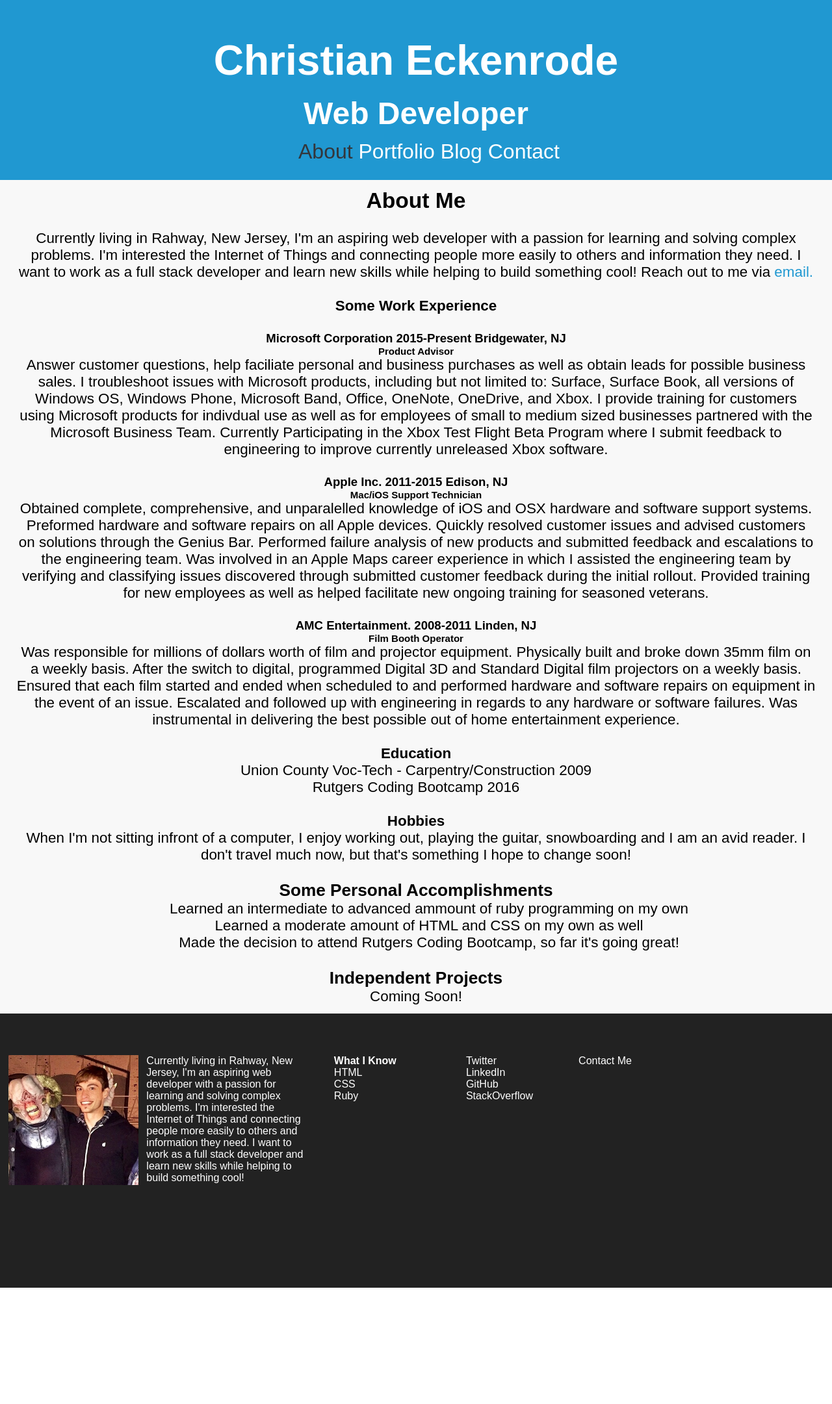
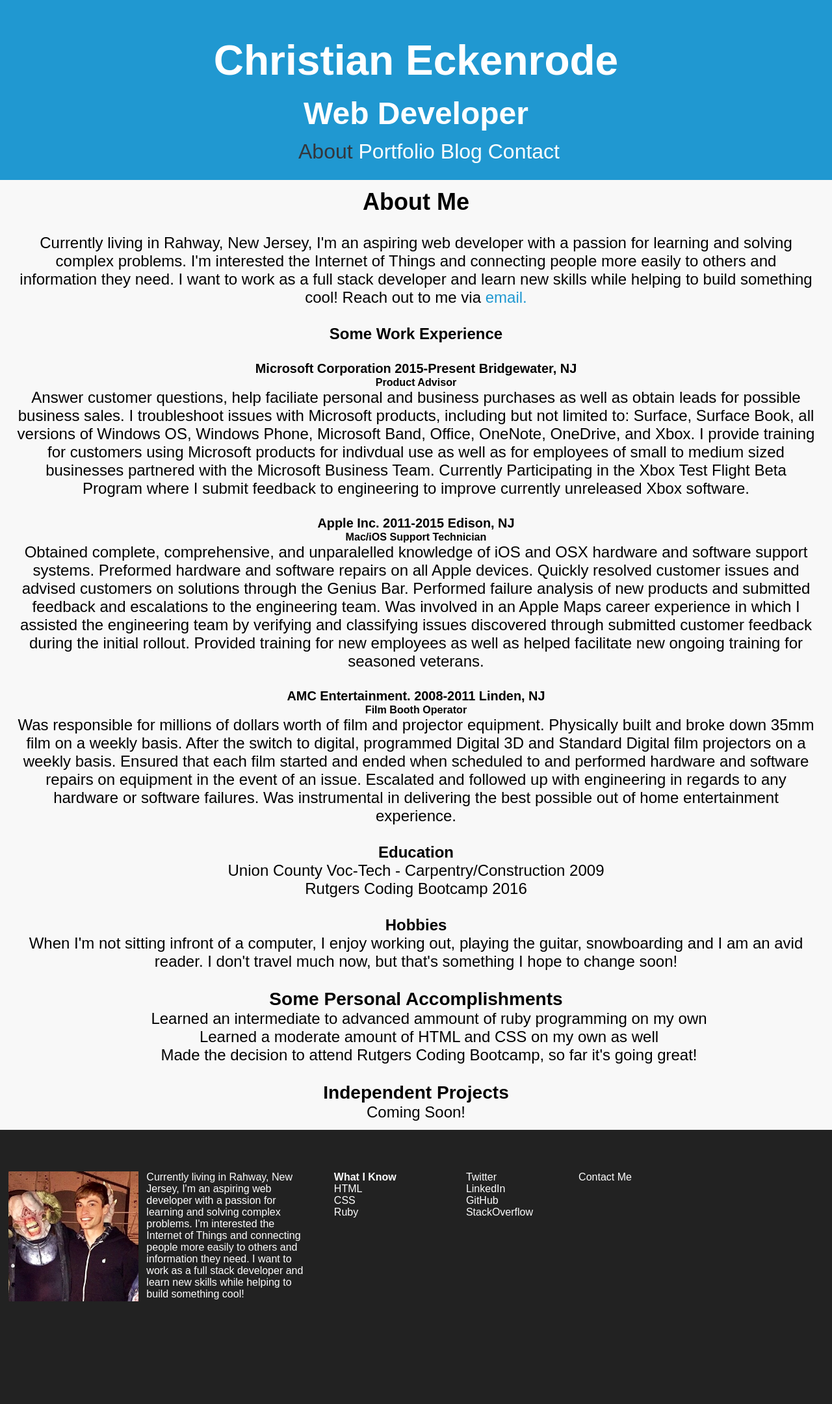
Before and after one commit to ceckenrode/portfolio, a PHP site: page /index.php in a window 1280 px wide. Shown: the whole page at 65% size. Before the commit the page ends 1982 px from the top, so only its background shows below. Run offline with PHP 8.4, Linux system fonts and the light colour scheme.

Commit message:
fixed content font

```diff
--- a/stylesheet.css
+++ b/stylesheet.css
@@ -32,7 +32,7 @@ html, body {
   background-color: #F8F8F8;
   text-align: center;
   padding: 1% 2% 1% 2%;
-  font-size: 1.4em;
+  font-size: 1.5em;
   min-height: 100%;
   height: auto !important; /* This line and the next line are not necessary unless you need IE6 support */
   height: 100%;
```
